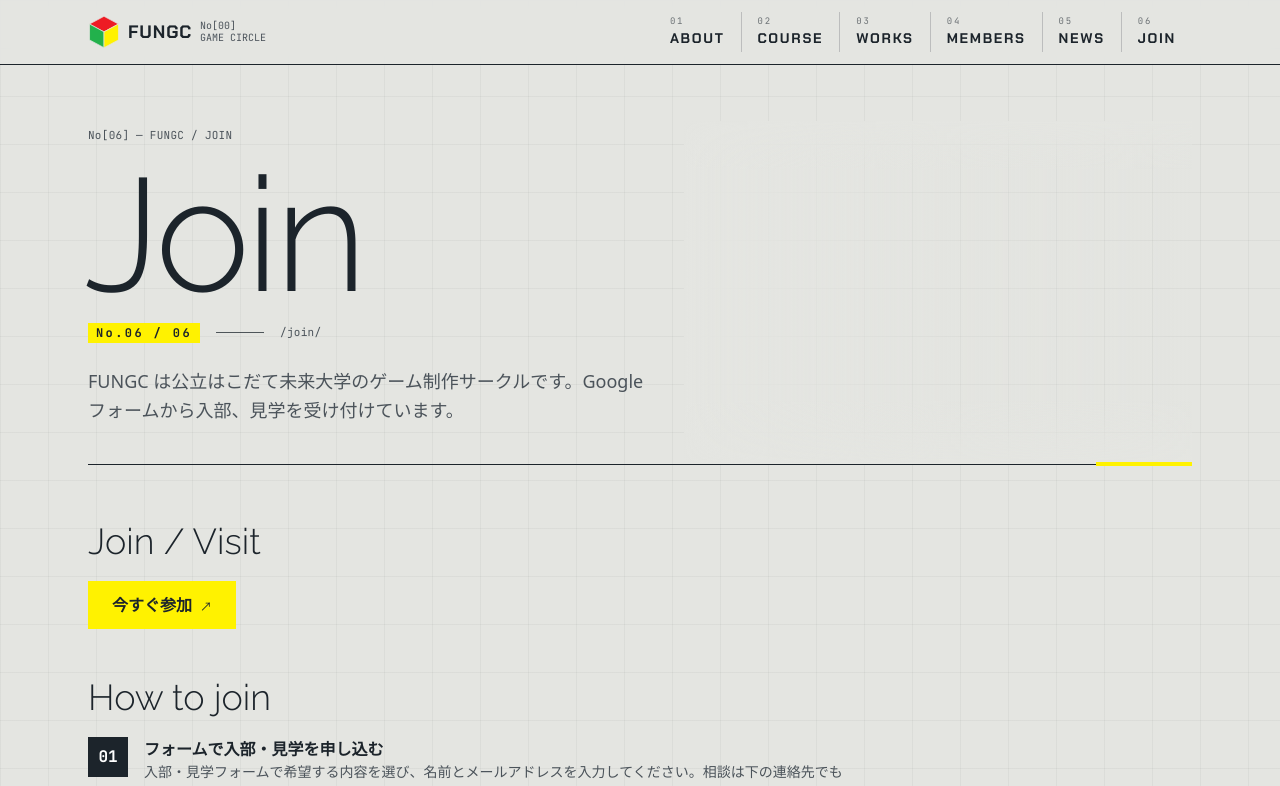
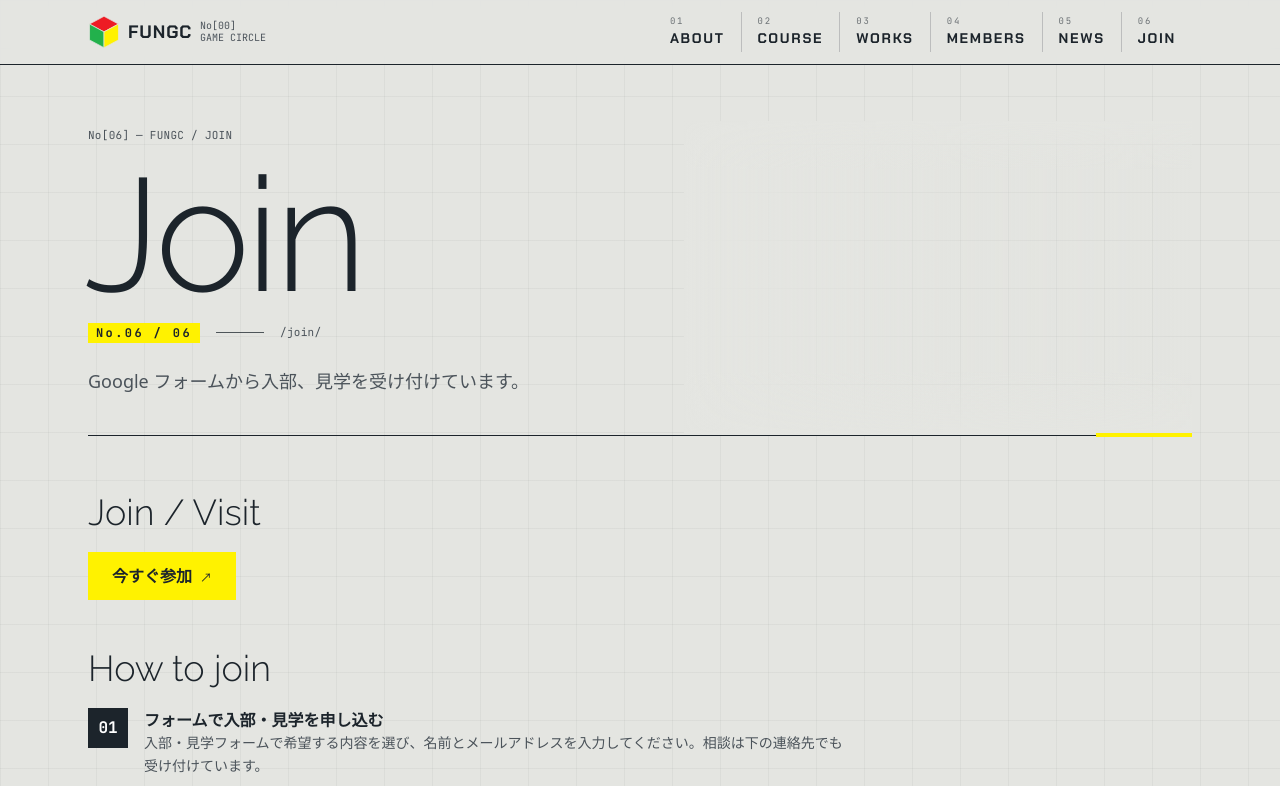
Before and after one commit to fun-gc/hp, a Next.js app: page /join in a window 1280 px wide. Shown: the top 786 px of the page. Built offline with nearby package versions, Linux system fonts and the light colour scheme; a web font is replaced by a local one.

Commit message:
線をさらに細くし、入部ページの紹介文からサークルの説明を外す(実験)
Co-Authored-By: Claude Opus 5.5 <noreply@anthropic.com>
Claude-Session: https://claude.ai/code/session_01DhSejN6tqHcD7J4n6mv7ES

```diff
--- a/src/app/join/page.tsx
+++ b/src/app/join/page.tsx
@@ -14,7 +14,7 @@ const steps = [
 export default function JoinPage() {
   return (
     <div className="mx-auto max-w-6xl px-4 py-12 sm:px-6 sm:py-16">
-      <PageHeading en="JOIN" lead={`FUNGC は${site.university}のゲーム制作サークルです。Google フォームから入部、見学を受け付けています。`} />
+      <PageHeading en="JOIN" lead="Google フォームから入部、見学を受け付けています。" />
 
       <section aria-labelledby="join-form-heading" data-reveal className="mb-12 max-w-3xl">
         <h2 id="join-form-heading" className="font-poster text-4xl font-light">Join / Visit</h2>
--- a/src/components/LeadLines.tsx
+++ b/src/components/LeadLines.tsx
@@ -22,9 +22,9 @@ type Line = {
 
 const LINES: Line[] = [
   // 右上の写真から、ボタンの中心を抜けて左下へ
-  { angle: -36, at: [0.5, 0.5], shiftY: 0, width: 1, opacity: 0.32 },
+  { angle: -36, at: [0.5, 0.5], shiftY: 0, width: 0.5, opacity: 0.5 },
   // 右端から、ボタンのすぐ上をかすめて左端へ
-  { angle: 3.8, at: [0.5, 0], shiftY: -6, width: 0.8, opacity: 0.28 },
+  { angle: 3.8, at: [0.5, 0], shiftY: -6, width: 0.4, opacity: 0.45 },
 ];
 
 // 線の端がぼやけて見えないよう、枠の外まで少し伸ばす(はみ出した分は枠で切れる)
@@ -92,7 +92,7 @@ export function LeadLines() {
     <svg
       ref={svgRef}
       aria-hidden="true"
-      className="anim-wipe pointer-events-none absolute inset-0 z-[5] size-full blur-[0.5px]"
+      className="anim-wipe pointer-events-none absolute inset-0 z-[5] size-full blur-[0.3px]"
       style={delay(0.4)}
     >
       {LINES.map((line, i) => (
```
